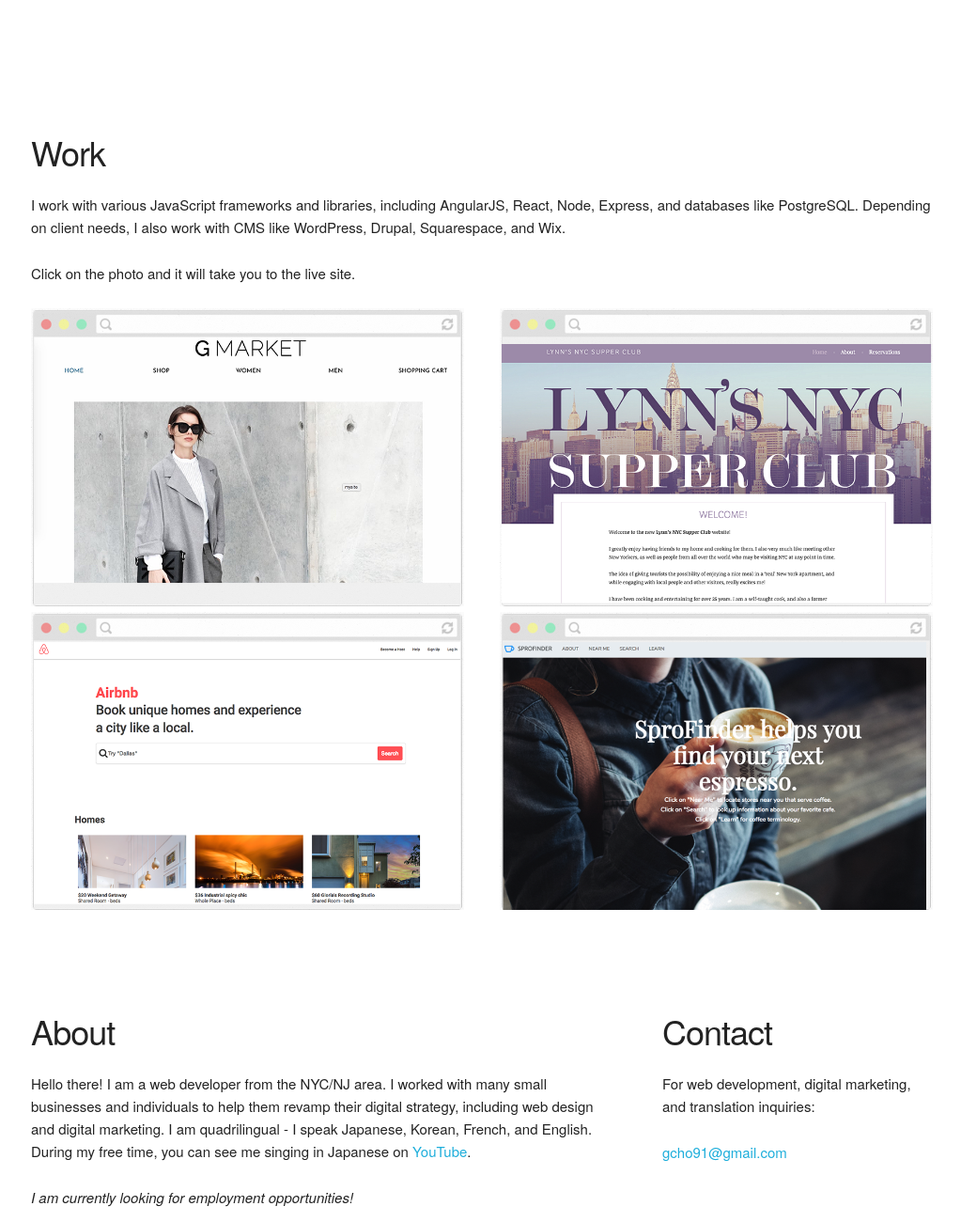
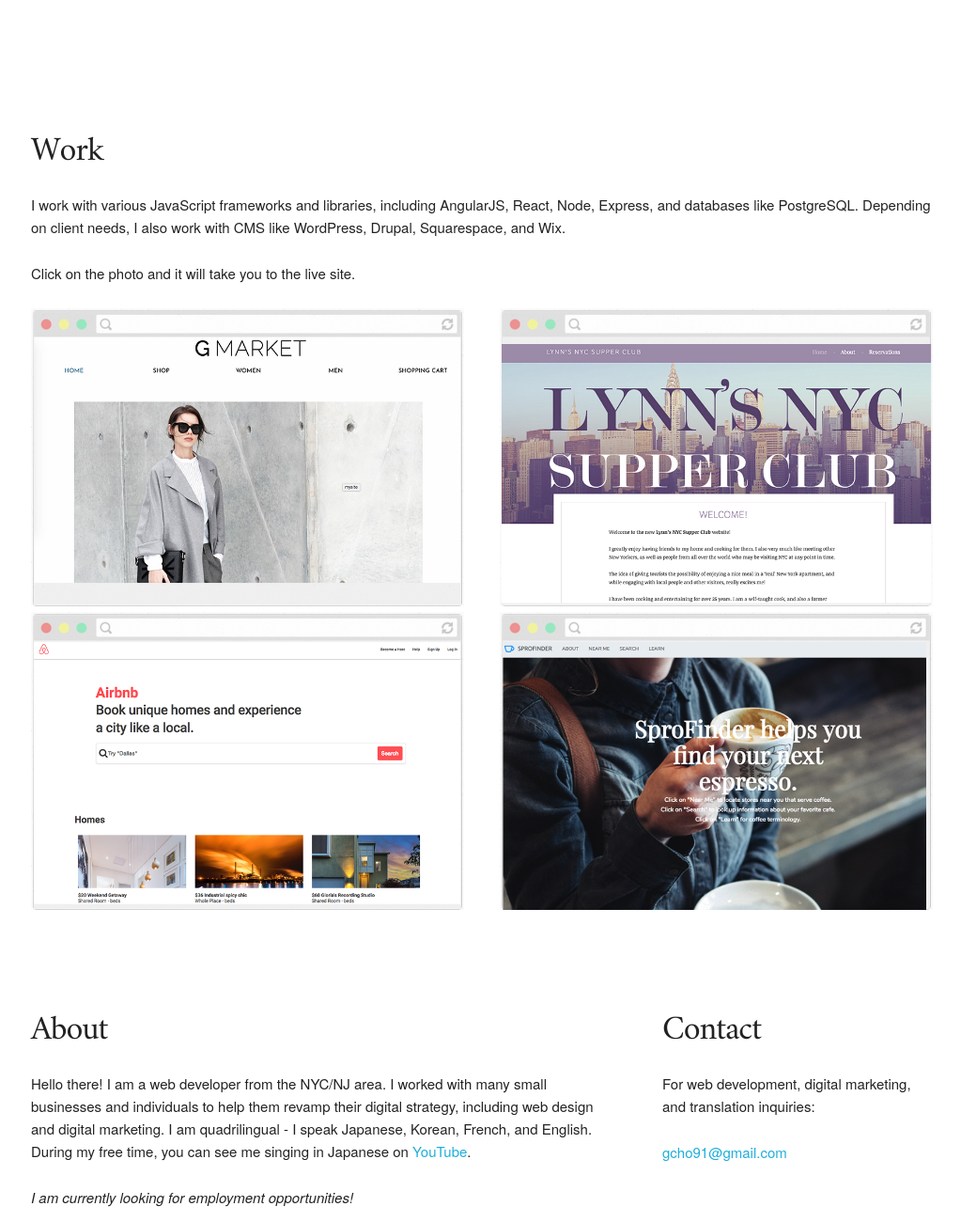
Before and after one commit to gcho91/gcho91.github.io-old, a plain HTML site: page index.html in a window 1280 px wide. Shown: the part 380-1680 px from the top of the page at 94% size, without its empty margins (127-1150 px from the left). Drawn offline with nearby package versions, Linux system fonts and the light colour scheme.

Commit message:
Update subheading type

```diff
--- a/index.html
+++ b/index.html
@@ -47,7 +47,7 @@
 
 	<div class="section portfolio" id="portfolio">
 			<div class="container">
-				<h3 class="section-heading">Work</h3>
+				<h3 class="section-heading subheading">Work</h3>
 				<p class="section-description">I work with various JavaScript frameworks and libraries, including AngularJS, React, Node, Express, and databases like PostgreSQL. Depending on client needs, I also work with CMS like WordPress, Drupal, Squarespace, and Wix.</p>
 				<p>Click on the photo and it will take you to the live site.</p>
 
@@ -95,7 +95,7 @@
   <div class="container" id=about>
 
     <div class="about-me" >
-      <h3>About</h3>
+      <h3 class="subheading">About</h3>
       <!-- <p>Ipsum lorem alpha beta coffee is a good measure of safety and love. - Haruki Murakami Lorem ipsum dolor sit amet, consectetur adipiscing elit. Pellentesque non libero eu nulla imperdiet suscipit. Donec condimentum arcu et pretium tincidunt. Nunc id volutpat nisi. Aenean nec nunc lectus. Donec sollicitudin euismod ultricies. Nunc ac lobortis massa, vel sodales massa. Aliquam volutpat eu sem vel sodales. Ut at vehicula justo, in faucibus mi. </p> -->
 			<p>Hello there! I am a web developer from the NYC/NJ area. I worked with many small businesses and individuals to help them revamp their digital strategy, including web design and digital marketing. I am quadrilingual - I speak Japanese, Korean, French, and English. During my free time, you can see me singing in Japanese on <a href="https://www.youtube.com/user/akariachuu">YouTube</a>. </p>
 
@@ -103,7 +103,7 @@
     </div>
 
     <div class="contact-me">
-      <h3>Contact</h3>
+      <h3 class="subheading">Contact</h3>
       <!-- <p>gcho91@gmail.com</p> -->
       <p>For web development, digital marketing, and translation inquiries:</p>
 			<a href="mailto:gcho91@gmail.com?Subject=Lets%20work%20together">gcho91@gmail.com</a>
--- a/style.css
+++ b/style.css
@@ -26,6 +26,10 @@ a {
   margin-bottom:150px;
   font-family: Amiri;
   color: #222222;
+}
+
+.subheading {
+  font-family: Amiri;
 }
 
 .port-item{
```
